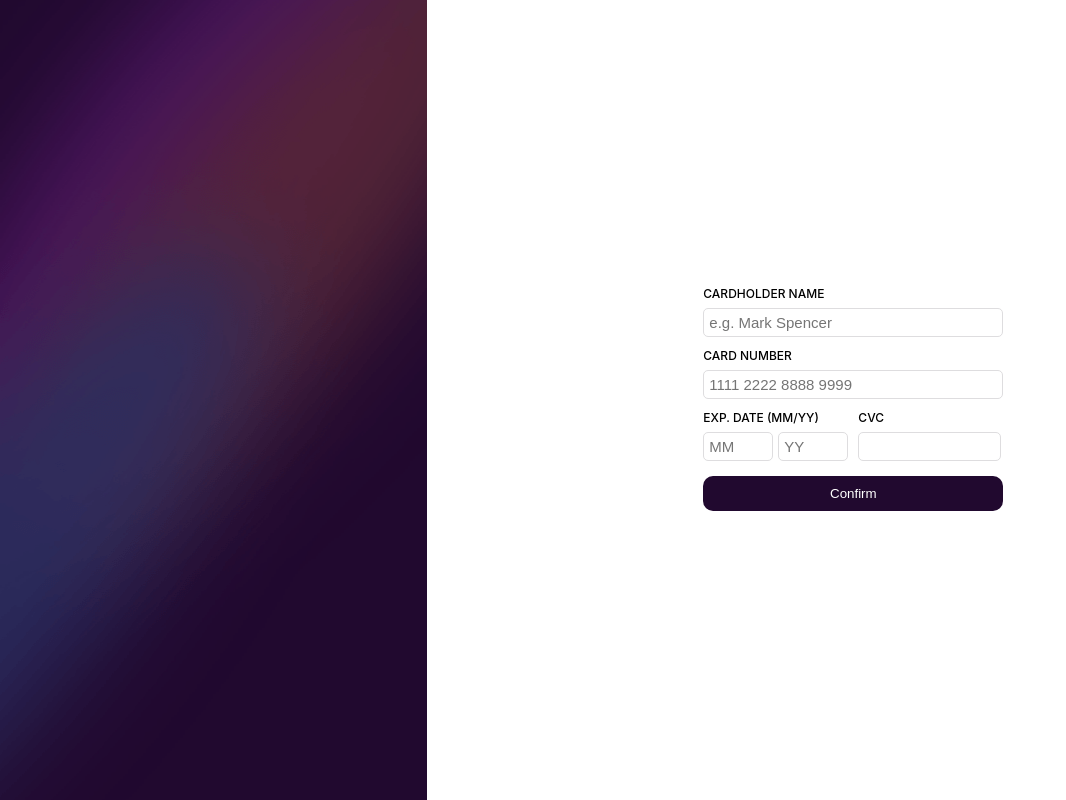
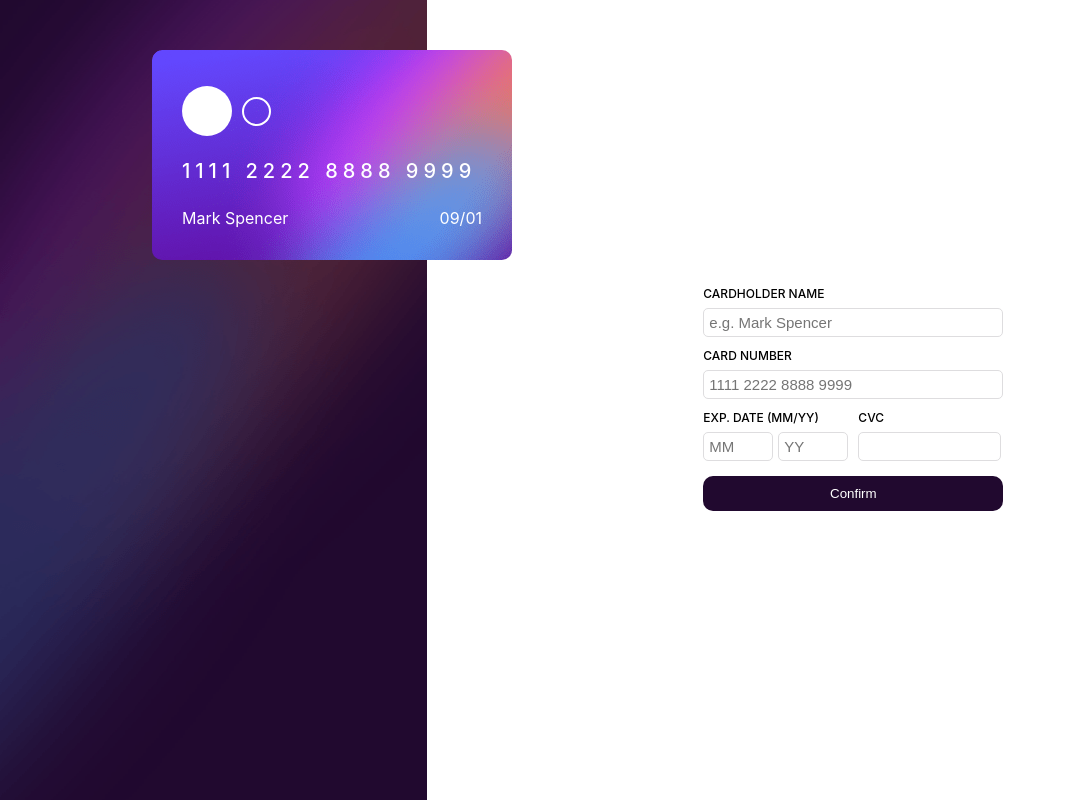
Before and after one commit to kiantpetersen/projectCard, a React (Vite) app: page / in a window 1280 px wide. Shown: the whole page, without its empty margins (0-1066 px from the left). Built offline with nearby package versions, Linux system fonts and the light colour scheme.

Commit message:
adding front card display

```diff
--- a/src/App.css
+++ b/src/App.css
@@ -103,3 +103,71 @@ body {
   -ms-border-radius: 10px;
   -o-border-radius: 10px;
 }
+
+/* //////////////////////////////////////// */
+/* Card Display */
+/* //////////////////////////////////////// */
+.card-col {
+  position: relative;
+}
+.card-front {
+  display: flex;
+  flex-direction: column;
+  align-items: flex-start;
+  justify-content: end;
+  padding: 30px;
+  z-index: 20;
+  top: 50px;
+  right: -20%;
+  width: 300px;
+  height: 150px;
+  border-radius: 10px;
+  position: absolute;
+  background-image: url("./images/bg-card-front.png");
+  -webkit-border-radius: 10px;
+  -moz-border-radius: 10px;
+  -ms-border-radius: 10px;
+  -o-border-radius: 10px;
+}
+.card-front-info {
+  display: flex;
+  align-items: center;
+  justify-content: space-between;
+  width: 100%;
+}
+
+.card-number {
+  font-size: 20px;
+  color: var(--white-color);
+  font-weight: 500;
+  letter-spacing: 5px;
+}
+.card-name {
+  color: var(--white-color);
+  margin: 0;
+}
+.card-date {
+  color: var(--white-color);
+  margin: 0;
+}
+.circles-container {
+  display: flex;
+  gap: 10px;
+  align-items: center;
+}
+
+.circle-closed {
+  height: 50px;
+  width: 50px;
+  background-color: var(--white-color);
+  border-radius: 50%;
+  display: inline-block;
+}
+.circle-open {
+  height: 25px;
+  width: 25px;
+  background-color: none;
+  border: solid 2px var(--white-color);
+  border-radius: 50%;
+  display: inline-block;
+}
--- a/src/App.jsx
+++ b/src/App.jsx
@@ -9,9 +9,21 @@ function App() {
   return (
     <div className='pay-card-section'>
       <div className='grid pay-card-grid'>
-        <div className='col'>
+        <div className='col card-col'>
 
           <div className='pay-bg'></div>
+          <div className='card-front'>
+            <div className='circles-container'>
+
+              <div className='circle-closed'></div>
+              <div className='circle-open'></div>
+            </div>
+            <p className='card-number'>1111 2222 8888 9999 </p>
+            <div className='card-front-info'>
+              <p className='card-name'>Mark Spencer</p>
+              <p className=' card-date'>09/01</p>
+            </div>
+          </div>
         </div>
         <div className='col'>
           <form className='pay-form'>
```
